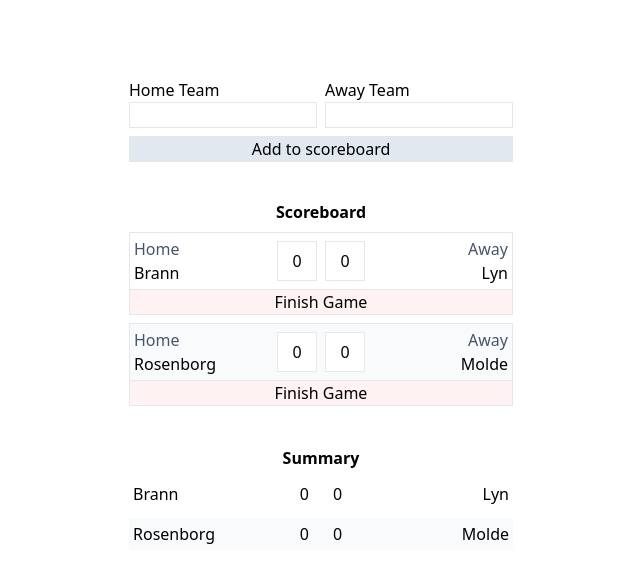
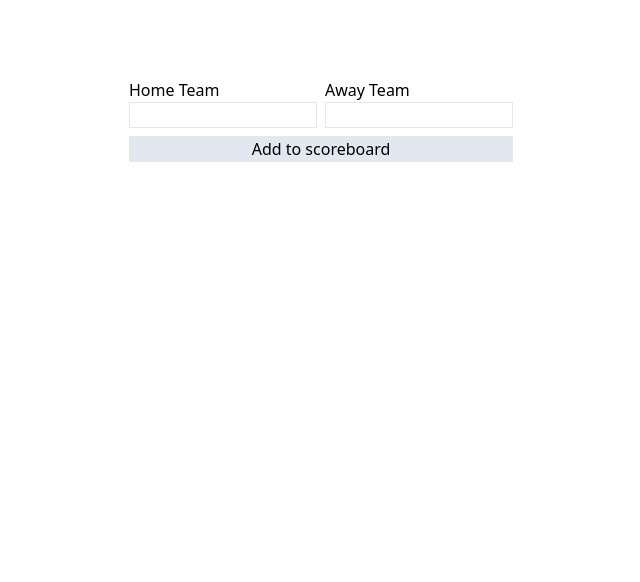
Before and after one commit to BjarneBetjent/sportradar-test, a SvelteKit app: page / in a window 1280 px wide. Shown: the top 582 px of the page, without its empty margins (319-959 px from the left). Built offline with nearby package versions, Linux system fonts and the light colour scheme.

Commit message:
Removed mock data and only rendering scoreboard/summary if any games are active

```diff
--- a/src/routes/+page.svelte
+++ b/src/routes/+page.svelte
@@ -19,16 +19,6 @@
 	}
 
 	const scoreboard = new Scoreboard();
-
-	// TEMP MOCK
-	const time = Date.now();
-
-	const game1 = new Game('Rosenborg', 'Molde', time - 1000);
-	const game2 = new Game('Brann', 'Lyn', time);
-	scoreboard.addGame(game1);
-	scoreboard.addGame(game2);
-
-	activeGamesStore.set(scoreboard.getGames());
 
 	// Add a new game to the scoreboard.
 	// Called by the "Add to scoreboard button"
@@ -81,6 +71,7 @@
 			{/if}
 		</div>
 		<!-- Scoreboard -->
+		{#if $activeGamesStore.length}
 			<div class="flex flex-col w-full px-20 items-center gap-2">
 				<h2 class="font-bold">Scoreboard</h2>
 				{#each $activeGamesStore as game (game.getTimeStarted())}
@@ -99,5 +90,6 @@
 					<SummaryGame {game} />
 				{/each}
 			</div>
+		{/if}
 	</div>
 </div>
```
Lines whose indentation alone changed are shown as unchanged.
